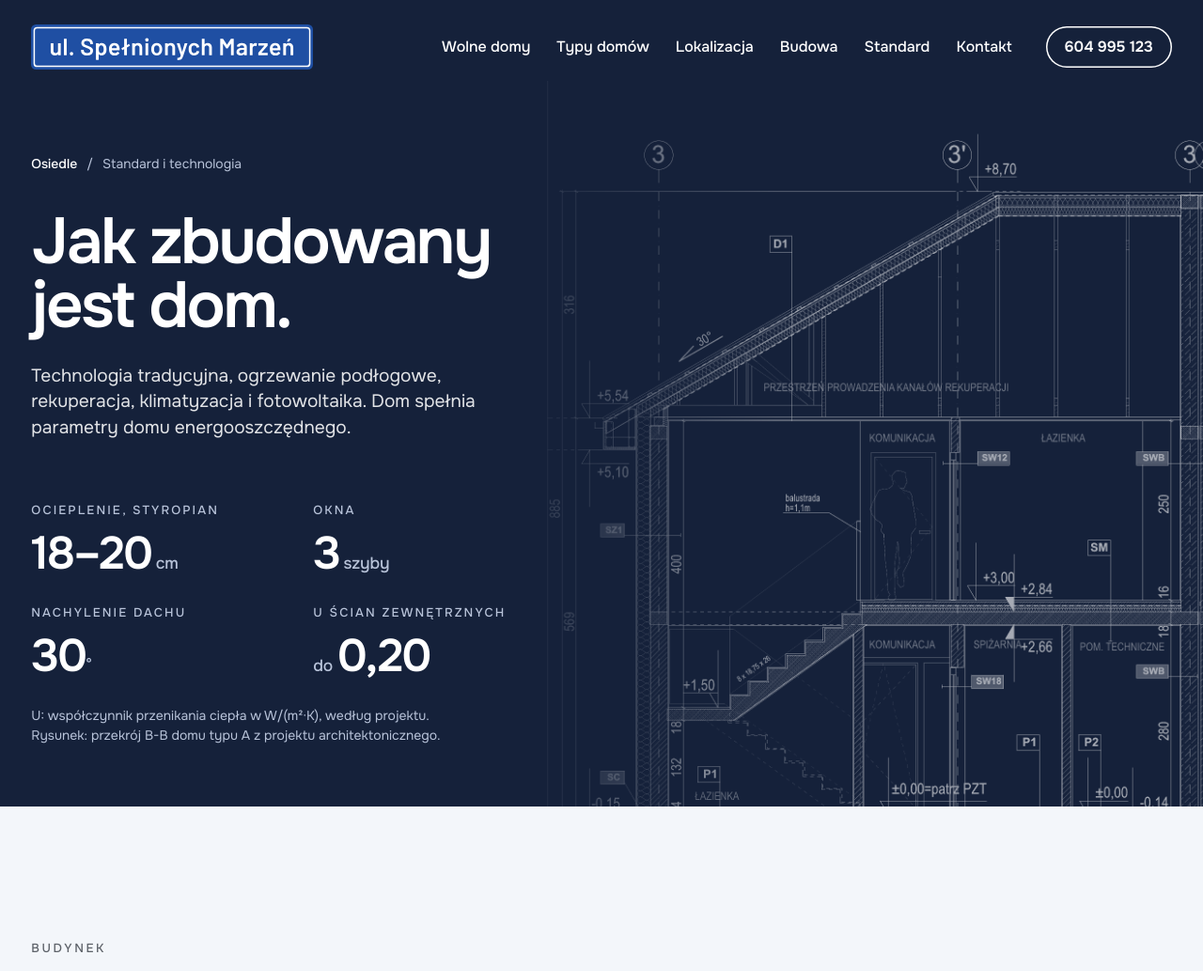
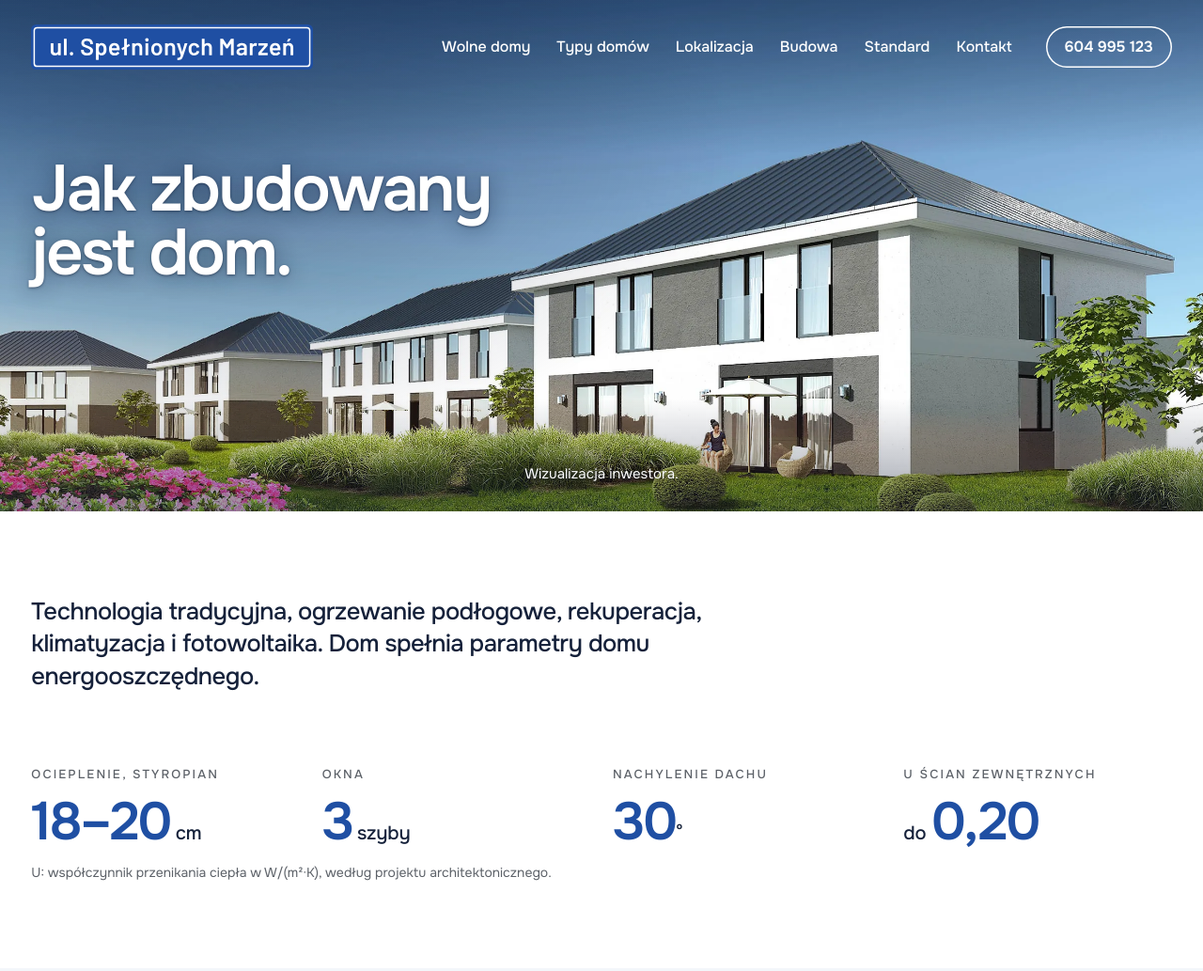
Before and after one commit to Mzabavchukweb/spelnionychmarzen, a plain HTML site: page standard.html in a window 1280 px wide. Shown: the top 1033 px of the page at 94% size. Drawn offline with Linux system fonts and the light colour scheme.

Commit message:
Standard: spokojna góra, zdjęcie i sam tytuł

```diff
--- a/css/podstrony.css
+++ b/css/podstrony.css
@@ -102,29 +102,13 @@
   .przekroj figcaption a { display: inline-flex; align-items: center; min-height: 44px; }
 }
 
-/* Standard: ciemna góra z rysunkiem przekroju z projektu (białe linie na granacie), tytuł i liczby po lewej */
-.std-hero { position: relative; isolation: isolate; overflow: hidden; background: var(--atrament); color: #fff; min-height: min(100svh, 940px); padding: calc(100px + clamp(32px, 5vw, 80px)) 0 clamp(48px, 5vw, 80px); display: flex; align-items: flex-end; }
-.std-hero > .w { position: relative; }
-.std-hero__rys { position: absolute; z-index: -1; right: max(-40px, calc((100vw - 1440px) / 2 - 20px)); bottom: -6%; height: 96%; width: auto; max-width: none; opacity: .62; -webkit-mask-image: linear-gradient(90deg, transparent 0, #000 38%); mask-image: linear-gradient(90deg, transparent 0, #000 38%); }
-.std-hero__tresc { max-width: 620px; }
-.std-hero .okruszki { color: var(--na-ciemnym); margin-bottom: clamp(24px, 3vw, 40px); }
-.std-hero .okruszki a { color: #fff; }
-.std-hero h1 { font-size: clamp(46px, 5.4vw, 92px); }
-.std-hero__lid { font-size: clamp(19px, 1.5vw, 23px); line-height: 1.45; color: rgba(255, 255, 255, .88); max-width: 26em; margin-top: 26px; }
-.std-hero .fakty { grid-template-columns: repeat(2, minmax(0, 1fr)); gap: 28px 40px; margin-top: clamp(40px, 5vw, 72px); }
-.std-hero .fakty dt { color: var(--na-ciemnym); }
-.std-hero .fakty dd { color: #fff; font-size: clamp(40px, 3.8vw, 60px); }
-.std-hero .przypis { color: var(--na-ciemnym); max-width: 34em; margin-top: 28px; }
-.std-hero :focus-visible { outline-color: #fff; }
-@media (max-width: 960px) {
-  .std-hero { min-height: 0; }
-  .std-hero__rys { right: -22%; bottom: auto; top: 70px; height: 62%; opacity: .26; -webkit-mask-image: linear-gradient(180deg, #000 30%, transparent 100%); mask-image: linear-gradient(180deg, #000 30%, transparent 100%); }
+/* Standard: góra jak na stronie głównej (zdjęcie na całą szerokość, sam tytuł), pod nią jedno zdanie i liczby */
+.otwarcie--pod { height: 68vh; height: 68svh; min-height: 480px; }
+.std-wstep .intro__lid { font-size: clamp(22px, 2vw, 30px); line-height: 1.35; letter-spacing: -.02em; font-weight: 500; max-width: 30em; }
+@media (max-width: 760px) { .otwarcie--pod { height: 60svh; min-height: 420px; } }
+.otwarcie.otwarcie--pod::before { background:
+  radial-gradient(ellipse 50% 60% at 12% 30%, rgba(12, 23, 48, .34) 0, rgba(12, 23, 48, 0) 100%),
+  linear-gradient(180deg, rgba(12, 23, 48, .36) 0, rgba(12, 23, 48, 0) 30%, rgba(12, 23, 48, 0) 78%, rgba(12, 23, 48, .4) 100%); }
+@media (max-width: 760px) {
+  .otwarcie.otwarcie--pod::before { background: linear-gradient(180deg, rgba(12, 23, 48, .42) 0, rgba(12, 23, 48, .1) 42%, rgba(12, 23, 48, 0) 60%, rgba(12, 23, 48, .45) 100%); }
 }
-@media (max-width: 760px) {
-  .std-hero { padding-top: calc(84px + 150px); }
-  .std-hero .fakty { gap: 22px 20px; }
-}
-.std-hero .fakty small { color: var(--na-ciemnym); }
-.std-hero__tresc { max-width: 760px; }
-.std-hero .fakty { max-width: 560px; }
-@media (max-width: 760px) { .std-hero { padding-top: calc(84px + 96px); } }
--- a/standard.html
+++ b/standard.html
@@ -43,21 +43,27 @@
 
 <main id="tresc">
 
-<section class="std-hero" aria-labelledby="h-std">
-  <img class="std-hero__rys" src="img/przekroj-bb-bialy.webp" width="1640" height="1700" alt="Przekrój B-B domu typu A z projektu architektonicznego: klatka schodowa, parter, piętro i dach">
+<section class="otwarcie otwarcie--pod" aria-labelledby="h-std">
+  <picture class="otwarcie__tlo">
+    <source media="(max-width: 760px)" srcset="img/wiz-3-pion-1000.webp" width="1000" height="1475">
+    <img src="img/wiz-3-2400.webp" width="2400" height="1177" alt="Domy osiedla od strony ogrodów: białe elewacje, tarasy i okna tarasowe">
+  </picture>
+  <div class="otwarcie__tresc">
+    <h1 id="h-std">Jak zbudowany<br>jest dom.</h1>
+  </div>
+  <p class="otwarcie__podpis">Wizualizacja inwestora.</p>
+</section>
+
+<section class="pod-sekcja std-wstep" aria-label="Najważniejsze parametry">
   <div class="w">
-    <div class="std-hero__tresc">
-      <nav class="okruszki" aria-label="Ścieżka"><a href="index.html">Osiedle</a><span aria-hidden="true">/</span><span aria-current="page">Standard i technologia</span></nav>
-      <h1 id="h-std">Jak zbudowany<br>jest dom.</h1>
-      <p class="std-hero__lid">Technologia tradycyjna, ogrzewanie podłogowe, rekuperacja, klimatyzacja i fotowoltaika. Dom spełnia parametry domu energooszczędnego.</p>
+    <p class="intro__lid">Technologia tradycyjna, ogrzewanie podłogowe, rekuperacja, klimatyzacja i fotowoltaika. Dom spełnia parametry domu energooszczędnego.</p>
     <dl class="fakty">
       <div><dt>Ocieplenie, styropian</dt><dd>18–20<small> cm</small></dd></div>
       <div><dt>Okna</dt><dd>3<small> szyby</small></dd></div>
       <div><dt>Nachylenie dachu</dt><dd>30<small>°</small></dd></div>
       <div><dt>U ścian zewnętrznych</dt><dd><small>do </small>0,20</dd></div>
     </dl>
-      <p class="przypis">U: współczynnik przenikania ciepła w W/(m²·K), według projektu. Rysunek: przekrój B-B domu typu A z projektu architektonicznego.</p>
-    </div>
+    <p class="przypis">U: współczynnik przenikania ciepła w W/(m²·K), według projektu architektonicznego.</p>
   </div>
 </section>
 
```
Also changed, not shown: img/przekroj-bb-bialy.webp (deleted), img/wiz-3-pion-1000.webp (added). Lines whose indentation alone changed are shown as unchanged.
